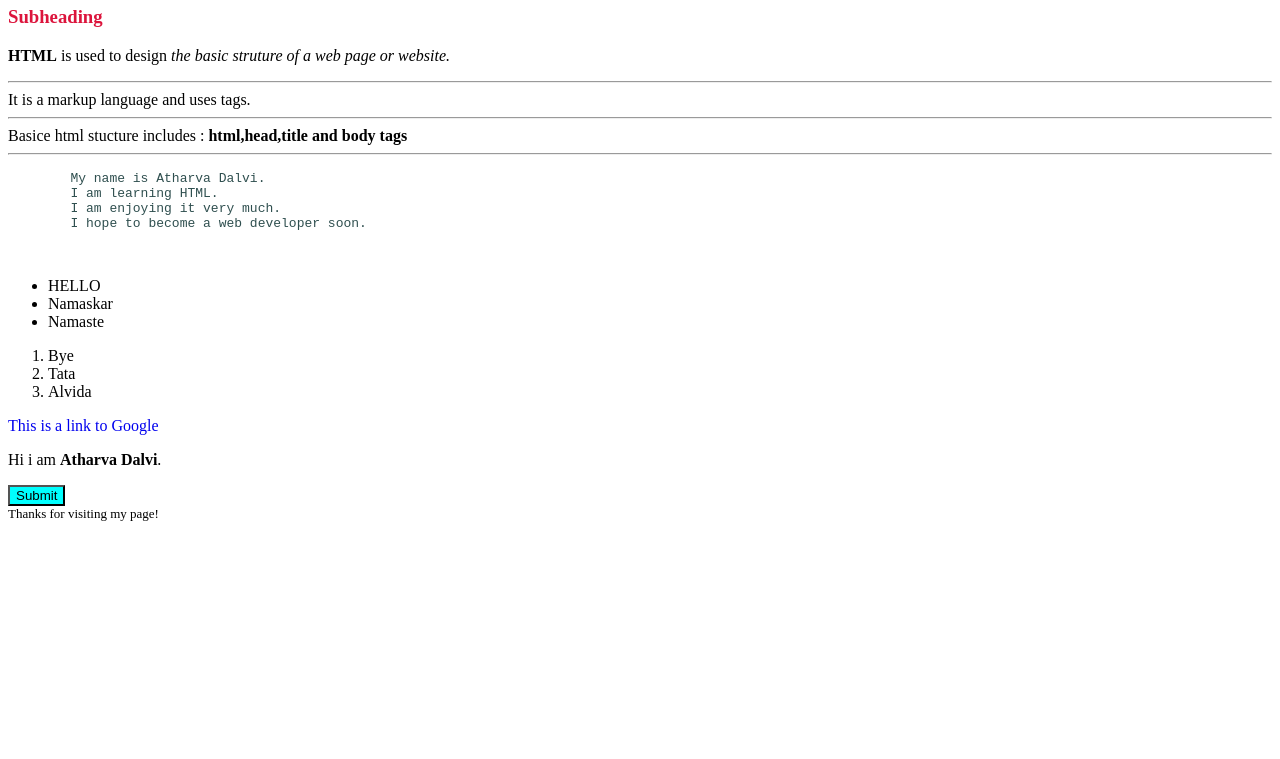
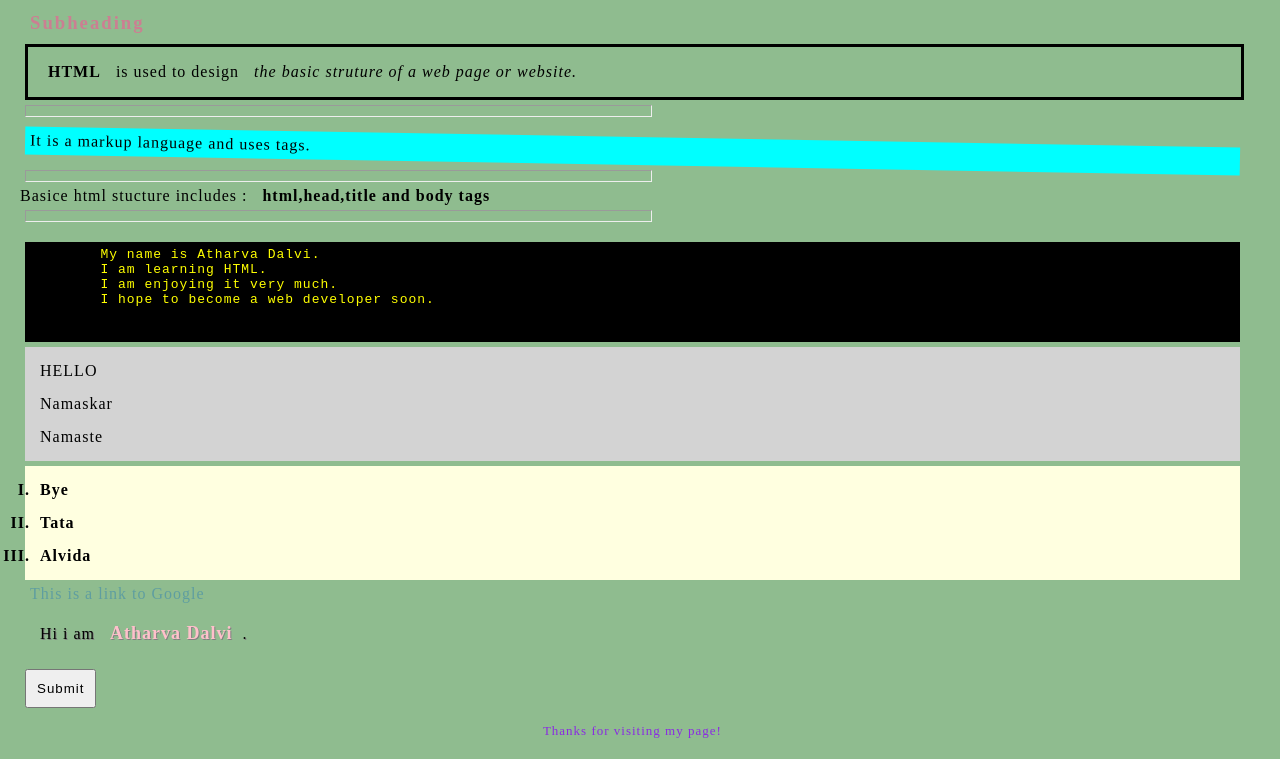
Before and after one commit to AtharvaD2007/ClassHTML, a plain HTML site: page Day3.html in a window 1280 px wide. Shown: the part 60-819 px from the top of the page. Drawn offline with Linux system fonts and the light colour scheme.

Commit message:
Add files via upload

```diff
--- a/Day3.html
+++ b/Day3.html
@@ -2,12 +2,114 @@
     <head>
         <meta>
         <title>HTML Practice Page</title>
+        <style>
+            body{
+                background-color: darkseagreen;
+            }
+            h1{
+                text-align: center;
+                font-size: x-large;
+                text-shadow: 2px 2px grey;
+            }
+            h1:hover{
+                color: blue;
+            }
+            h3{
+                color: palevioletred;
+                letter-spacing: 2px;
+                opacity: 0.8;
+
+            }
+            .htmlinfo{
+                border-style: solid;
+                border-radius: 0.5cm black;
+                padding: 10px;
+                line-height: 30px;
+            }
+            .sec{
+                border: thick;
+                background-color: aqua;
+                transform: rotate(1deg);
+            }
+            hr{
+                max-width: 50%;
+
+                line-height: 1px;
+                color: violet;
+            }
+            pre{
+                background-color: black;
+                color: yellow;
+                font-family: monospace;
+            }
+
+            ul{
+                list-style: none;
+                background-color: lightgrey;
+                letter-spacing: 0vw.5;
+
+            }
+            ol{
+                list-style-type: upper-roman;
+                background-color: lightyellow;
+                letter-spacing: 0.1vw;
+                font-weight: bold;
+                padding: 5px 5px 5px 5px;
+            }
+            a{
+                text-decoration: none;
+                color :cadetblue;
+            }
+
+            a:hover{
+                text-decoration: underline;
+            }
+            div{
+                border-style: solid;
+                border: thin  black;
+                text-shadow: 1px 1px grey;
+                border-radius: 10deg;
+            }
+            span{
+                color: pink ;
+                font-size: large;
+                font-weight: bold;
+            }
+            button {
+                padding :10px;
+                border-radius: round;
+                cursor: pointer;
+
+
+            }
+            button:hover{
+                background-color: lightgreen;
+                box-shadow: 2px 2px 5px grey;
+                transform: scale(1);
+            }
+            footer{
+                font-size: small;
+                color:blueviolet;
+                text-align: center;
+            }
+            *{
+                letter-spacing: 1px;
+                margin: 5px 5px 5px 5px;
+                padding: 5px 5px 5px 5px;
+                max-width: 98%;
+            }
+
+
+
+
+        </style>
     </head>
     <body>
         <h1 id = "Main Heading">Assignment</h1>
-        <h3 style="color: crimson;">Subheading</h3>
-        <p class="htmlinfo"><b>HTML</b> is used to design <i>the basic struture of a web page or website.<br><hr style="color: red;"></i> It is a markup language and uses tags. <br><hr style="color: red;">Basice html stucture includes : <strong>html,head,title and body tags</strong><br><hr style="color: red;"></p>
-        <pre style="color: darkslategray;">
+        <h3 >Subheading</h3>
+        <p class="htmlinfo"><b>HTML</b> is used to design <i>the basic struture of a web page or website.<br><hr ></i></p>
+        <p class ="sec"> It is a markup language and uses tags. <br><hr >Basice html stucture includes : <strong>html,head,title and body tags</strong><br><hr ></p>
+        <pre >
         My name is Atharva Dalvi.
         I am learning HTML.
         I am enjoying it very much.
@@ -24,12 +126,12 @@
             <li>Tata</li>
             <li>Alvida</li>
         </ol>
-        <a href ="Https://www.google.com" class="anchor" style="text-decoration: none">This is a link to Google</a>
+        <a href ="Https://www.google.com" class="anchor" >This is a link to Google</a>
         <div class="Div">
-           <p>Hi i am <span style="font-weight: bold;"> Atharva Dalvi</span>.</p>
+           <p>Hi i am <span > Atharva Dalvi</span>.</p>
         </div>
-        <button id="submit" style="background-color: aqua;">Submit</button>
-        <footer class="end" style="font-size: small;">
+        <button id="submit" >Submit</button>
+        <footer class="end" >
             Thanks for visiting my page!
         </footer>
 
```
Also changed, not shown: padding.html (added, +41 -0 lines).
